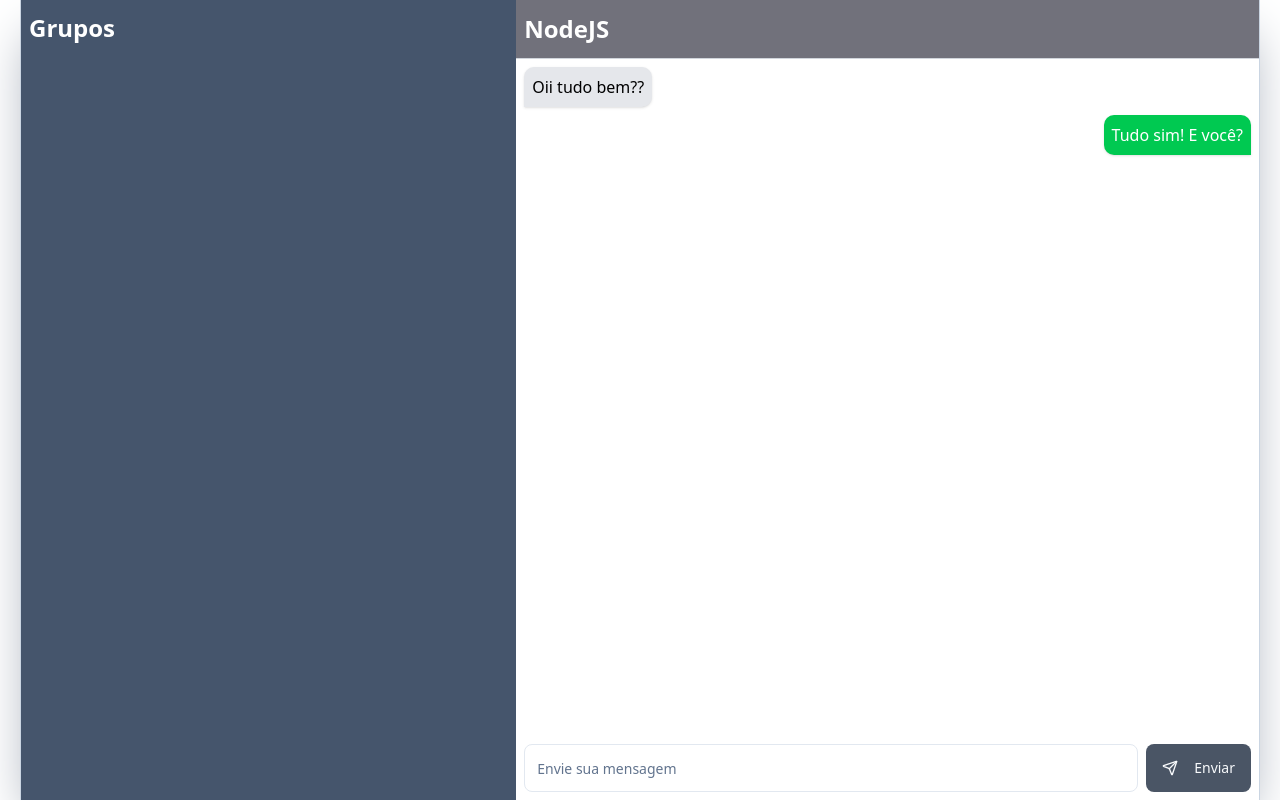
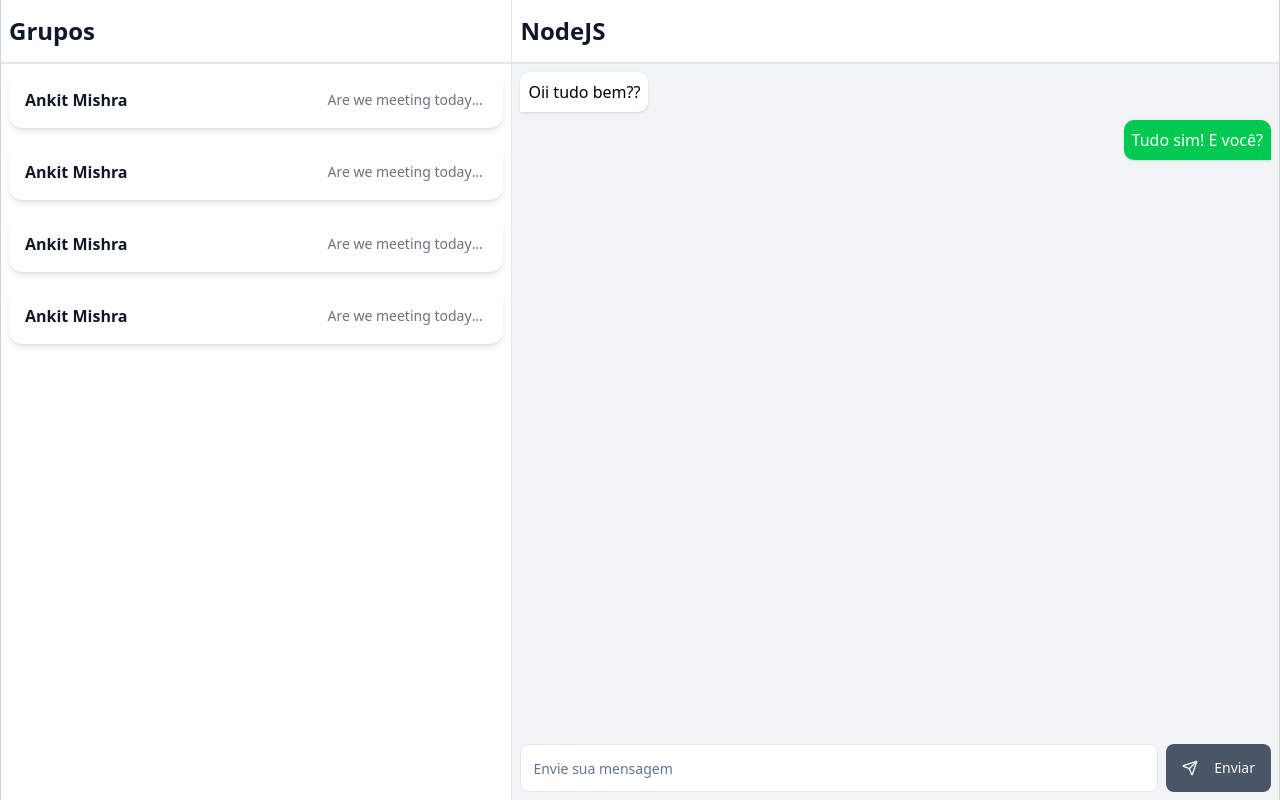
Before and after one commit to DaviSant0s/chat-web, a React (Vite) app: page / in a window 1280 px wide. Built offline with nearby package versions, Linux system fonts and the light colour scheme.

Commit message:
finalização do design

```diff
--- /dev/null
+++ b/src/components/CardGroup/index.tsx
@@ -0,0 +1,12 @@
+export default function CardGroup() {
+  return (
+    <div className="p-2">
+      <div className="flex items-center justify-between p-4 bg-white rounded-xl shadow-md hover:shadow-lg transition">
+        <p className="font-semibold text-gray-900">Ankit Mishra</p>
+        <p className="text-sm text-gray-500 truncate max-w-[160px]">
+          Are we meeting today? Lets...
+        </p>
+      </div>
+    </div>
+  );
+}
--- a/src/components/Layout/index.tsx
+++ b/src/components/Layout/index.tsx
@@ -8,7 +8,7 @@ type LayoutProps = {
 export default function Layout({ children, className }: LayoutProps) {
   return (
     <div className={clsx('w-full h-screen')}>
-      <div className={clsx('max-w-[1500px] h-full m-auto px-5', className)}>
+      <div className={clsx('max-w-[1600px] h-full m-auto', className)}>
         {children}
       </div>
     </div>
--- a/src/pages/Chat/index.tsx
+++ b/src/pages/Chat/index.tsx
@@ -1,3 +1,4 @@
+import CardGroup from '@/components/CardGroup';
 import InputSendMessage from '@/components/InputSendMessage';
 import Layout from '@/components/Layout';
 import clsx from 'clsx';
@@ -18,25 +19,28 @@ export default function Chat() {
           'shadow-2xl'
         )}
       >
-        <div className="w-2/3 bg-slate-600">
-          <div className="h-14 flex items-center pl-2">
-            <h1 className="font-extrabold text-white text-2xl">Grupos</h1>
+        <div className="w-2/3 bg-white border-r-1">
+          <div className="h-16 flex items-center pl-2 border-b-2">
+            <h1 className="font-extrabold text-slate-900 text-2xl">Grupos</h1>
           </div>
-          <div></div>
+          <CardGroup/>
+          <CardGroup/>
+          <CardGroup/>
+          <CardGroup/>
         </div>
         <div className="w-full h-full flex flex-col">
-          <div className="h-16 flex items-center pl-2 bg-zinc-500 border-b-1 border-gray-300">
-            <h1 className="font-extrabold text-white text-2xl">NodeJS</h1>
+          <div className="h-16 flex items-center shrink-0 pl-2  border-b-2  bg-white">
+            <h1 className="font-extrabold text-slate-900 text-2xl">NodeJS</h1>
           </div>
 
-          <div className="flex flex-col h-full">
+          <div className="flex flex-col h-full bg-gray-100">
             <div className="w-full h-full flex-col p-2">
               <div className="w-full">
                 <div className="flex justify-start mb-2">
                   <div
                     className={clsx(
                       'max-w-2xs',
-                      'bg-gray-200',
+                      'bg-white ',
                       'text-black',
                       'p-2',
                       'rounded-lg',
```
